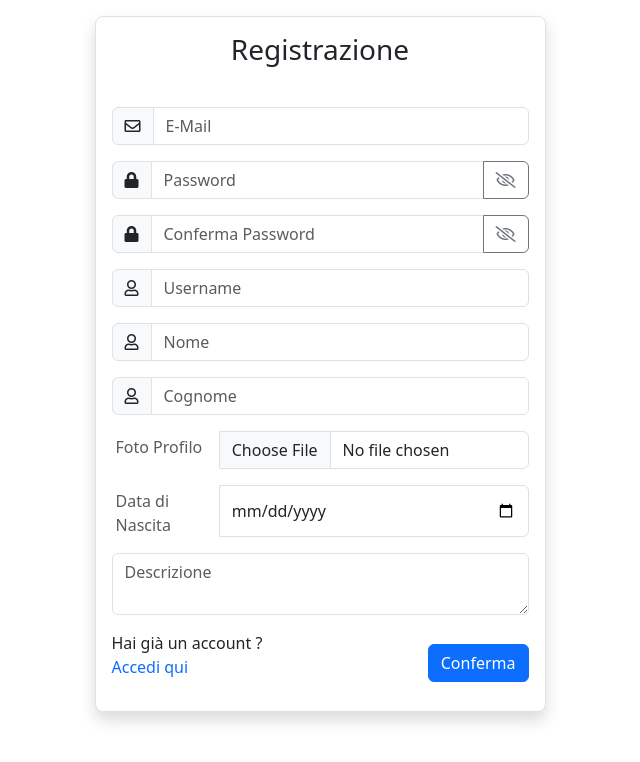
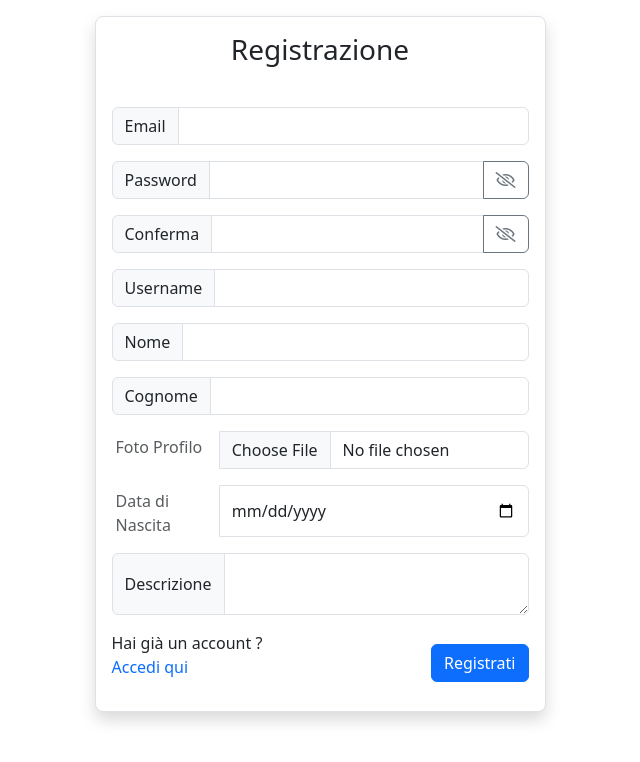
Before and after one commit to GitMatt101/FishBait, a PHP site: page /html/registration.html in a window 1280 px wide. Shown: the top 762 px of the page, without its empty margins (320-960 px from the left). Run offline with PHP 8.4, Linux system fonts and the light colour scheme.

Commit message:
[FIX] Fixed accessibility for html files

```diff
--- a/view/css/style.css
+++ b/view/css/style.css
@@ -14,3 +14,7 @@
 a {
     text-decoration: none;
 }
+
+header {
+    font-size: 40px;
+}
--- a/view/html/editProfile.html
+++ b/view/html/editProfile.html
@@ -28,15 +28,15 @@
                             <input class="form-control" type="file" id="pfp" name="pfp" multiple accept="image/png, image/jpeg">
                         </div>
                         <div class="row mb-4">
-                            <label class="form-label p-0">Username</label>
+                            <label for="username" class="form-label p-0">Username</label>
                             <input id="username" type="text" placeholder="" class="form-control" name="username">
                         </div>
                         <div class="row mb-4">
-                            <label class="form-label p-0">Nome</label>
+                            <label for="nome" class="form-label p-0">Nome</label>
                             <input id="nome" type="text" placeholder="" class="form-control" name="nome">
                         </div>
                         <div class="row mb-4">
-                            <label class="form-label p-0">Cognome</label>
+                            <label for="cognome" class="form-label p-0">Cognome</label>
                             <input id="cognome" type="text" placeholder="" class="form-control" name="cognome">
                         </div>
                         <div class="row mb-4">
--- a/view/html/login.html
+++ b/view/html/login.html
@@ -29,13 +29,13 @@
                     <div class="panel-body p-3">
                         <form class="login-validation" enctype="multipart/form-data" autocomplete="off">
                             <div class="input-group mb-3">
-                                <span class="input-group-text"><i class="far fa-envelope"></i></span>
+                                <label for="email" class="input-group-text">Email</label>
                                 <input id="email" name="email" type="email" class="form-control" placeholder="E-Mail" required>
                             </div>
                             <div class="input-group mb-4">
-                                <span class="input-group-text"><i class="fas fa-lock"></i></span>
+                                <label for="password" class="input-group-text">Password</label>
                                 <input id="password" name="password" type="password" class="form-control" placeholder="Password" required>
-                                <button class="btn btn-outline-secondary" type="button"><i class="far fa-eye-slash"></i></button>
+                                <button class="btn btn-outline-secondary far fa-eye-slash" type="button"></button>
                             </div>
                             <div>
                                 <span id="error" class="text-danger"></span>
--- a/view/html/registration.html
+++ b/view/html/registration.html
@@ -31,30 +31,30 @@
                     <div class="panel-body p-3">
                         <form class="login-validation" enctype="multipart/form-data" autocomplete="off">
                             <div class="input-group mb-3">
-                                <span class="input-group-text"><i class="far fa-envelope"></i></span>
-                                <input id="email" name="email" type="email" class="form-control" placeholder="E-Mail" required>
+                                <label for="email" class="input-group-text">Email</label>
+                                <input id="email" name="email" type="email" class="form-control" required>
                             </div>
                             <div class="input-group mb-3">
-                                <span class="input-group-text"><i class="fas fa-lock"></i></span>
-                                <input id="password" name="password" type="password" class="form-control" placeholder="Password" required>
-                                <button class="btn btn-outline-secondary" type="button"><i class="far fa-eye-slash"></i></button>
+                                <label for="password" class="input-group-text">Password</label>
+                                <input id="password" name="password" type="password" class="form-control" required>
+                                <button class="btn btn-outline-secondary far fa-eye-slash" type="button"></button>
                             </div>
                             <div class="input-group mb-3">
-                                <span class="input-group-text"><i class="fas fa-lock"></i></span>
-                                <input id="password2" name="password2" type="password" class="form-control" placeholder="Conferma Password" required>
-                                <button class="btn btn-outline-secondary" type="button"><i class="far fa-eye-slash"></i></button>
+                                <label for="password2" class="input-group-text">Conferma</label>
+                                <input id="password2" name="password2" type="password" class="form-control" required>
+                                <button class="btn btn-outline-secondary far fa-eye-slash" type="button"></button>
                             </div>
                             <div class="input-group mb-3">
-                                <span class="input-group-text"><i class="far fa-user"></i></span>
-                                <input id="username" name="username" type="text" class="form-control" placeholder="Username" required>
+                                <label for="username" class="input-group-text">Username</label>
+                                <input id="username" name="username" type="text" class="form-control" required>
                             </div>
                             <div class="input-group mb-3">
-                                <span class="input-group-text"><i class="far fa-user"></i></span>
-                                <input id="nome" name="nome" type="text" class="form-control" placeholder="Nome">
+                                <label for="nome" class="input-group-text">Nome</label>
+                                <input id="nome" name="nome" type="text" class="form-control">
                             </div>
                             <div class="input-group mb-3">
-                                <span class="input-group-text"><i class="far fa-user"></i></span>
-                                <input id="cognome" name="cognome" type="text" class="form-control" placeholder="Cognome">
+                                <label for="cognome" class="input-group-text">Cognome</label>
+                                <input id="cognome" name="cognome" type="text" class="form-control">
                             </div>
                             <div class="input-group mb-3">
                                 <label class="ms-1 mt-1 text-muted col-3" for="pfp">Foto Profilo</label>
@@ -65,7 +65,8 @@
                                 <input id="data" name="data" type="date" class="form-control">
                             </div>
                             <div class="input-group mb-3">
-                                <textarea  id="descrizione" name="descrizione" class="form-control" placeholder="Descrizione"></textarea>
+                                <label for="descrizione" class="input-group-text">Descrizione</label>
+                                <textarea  id="descrizione" name="descrizione" class="form-control"></textarea>
                             </div>
                             <div>
                                 <span id="error" class="text-danger"></span>
@@ -75,7 +76,7 @@
                                     <span>Hai già un account ?</span>
                                     <a href="login.html"><p>Accedi qui</p></a>
                                 </div>
-                                <button id="conferma" type="button" class="btn btn-primary">Conferma</button>
+                                <button id="conferma" type="button" class="btn btn-primary">Registrati</button>
                             </div>
                         </form>
                     </div>
```
Also changed, not shown: view/html/addPost.html (+7 -7 lines), view/html/home.html (+6 -6 lines), view/html/notification.html (+6 -6 lines), view/html/post.html (+9 -9 lines), view/html/profile.html (+10 -10 lines), view/html/savedPosts.html (+6 -6 lines), view/html/search.html (+9 -8 lines).
